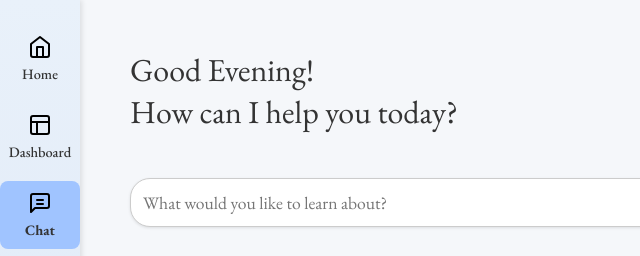
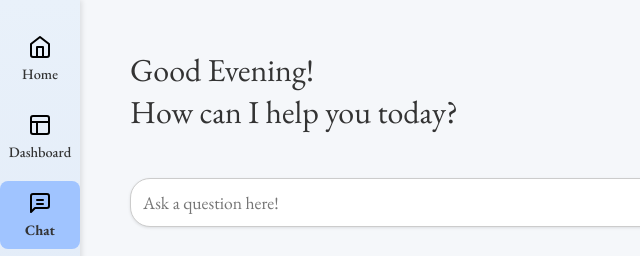
Before and after one commit to NoahRocket/koda-labs, a website: page pages/chat.html in a window 1280 px wide. Shown: the top 256 px of the page, 0-640 px from the left. Drawn offline with nearby package versions, Linux system fonts and the light colour scheme; no server answers; sample sign-in values are in the browser's storage.

Commit message:
Changing placeholder

```diff
--- a/pages/chat.html
+++ b/pages/chat.html
@@ -23,7 +23,7 @@
   <div class="main-content">
     <div class="greeting">Good Evening!<br/>How can I help you today?</div>
     <div class="search-container">
-      <input type="text" id="userQuestion" placeholder="What would you like to learn about?" />
+      <input type="text" id="userQuestion" placeholder="Ask a question here!" />
       <button id="askButton">Ask</button>
     </div>
     <div class="suggested-questions">
```
